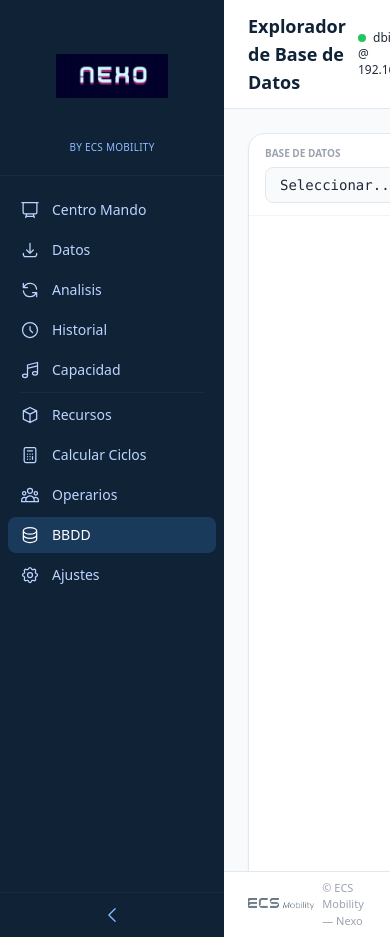
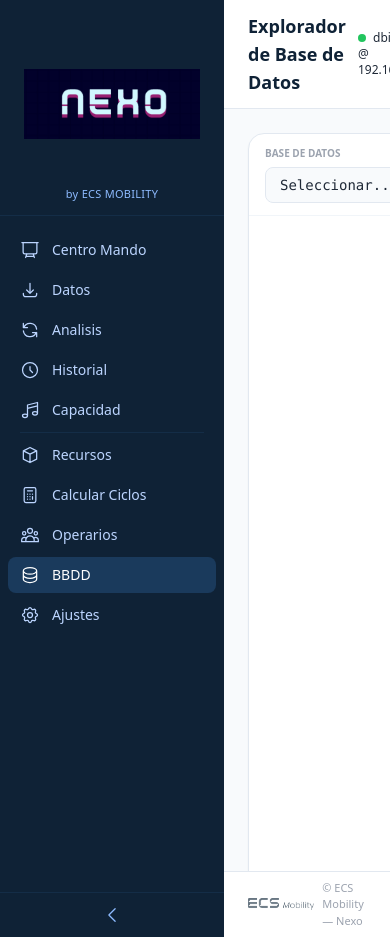
Before and after one commit to eeguskiza/analisis_datos, a FastAPI app: page /bbdd in a window 390 px wide. Run offline with FastAPI, Linux system fonts and the light colour scheme; data that the repository does not hold is empty; some libraries are stand-ins or nearby versions.

Commit message:
style(sidebar): enlarge logo to w-44, tighten gap to 0, 'by ECS MOBILITY' literal
Iteracion 2 del feedback del operador sobre el sidebar. Commit
separado (no amend) porque el anterior ya estaba pusheado.

Antes:
- Logo 112px (w-28).
- gap-2 (8px) entre logo y texto.
- Clase Tailwind 'uppercase' aplicada al span -> renderizaba 'BY ECS MOBILITY'.
- company_name como variable al natural -> 'ECS Mobility'.

Despues:
- Logo 176px (w-44), con -mb-1 para pegarlo al texto.
- gap-0 en el contenedor flex (sin separacion entre items).
- Span sin 'uppercase'; 'by' queda literal en minuscula.
- {{ company_name|upper }} convierte solo el valor -> 'ECS MOBILITY'.
- Resultado visible: 'by ECS MOBILITY' exactamente.
- Tamanyo texto sube a 11px con leading-none para maxima cercania al logo.

Sidebar colapsado sigue con logo w-12 (48px) para caber en w-16.

```diff
--- a/templates/base.html
+++ b/templates/base.html
@@ -32,14 +32,14 @@
          :class="sidebarOpen ? 'w-56' : 'w-16'">
 
     <!-- Logo producto + firma empresa -->
-    <div class="flex flex-col items-center gap-2 px-4 py-5 border-b border-brand-700">
+    <div class="flex flex-col items-center gap-0 px-4 py-4 border-b border-brand-700">
       <img src="{{ logo_path }}" alt="{{ app_name }}"
            class="object-contain"
-           :class="sidebarOpen ? 'w-28 h-28' : 'w-12 h-12'"
+           :class="sidebarOpen ? 'w-44 h-44 -mb-1' : 'w-12 h-12'"
            onerror="this.outerHTML='<span class=&quot;font-bold text-white text-lg&quot;>NEXO</span>'">
-      <span class="text-[10px] font-normal tracking-wide uppercase text-brand-300 whitespace-nowrap"
+      <span class="text-[11px] font-normal tracking-wide text-brand-300 whitespace-nowrap leading-none"
             x-show="sidebarOpen" x-cloak>
-        by {{ company_name }}
+        by {{ company_name|upper }}
       </span>
     </div>
 
```
